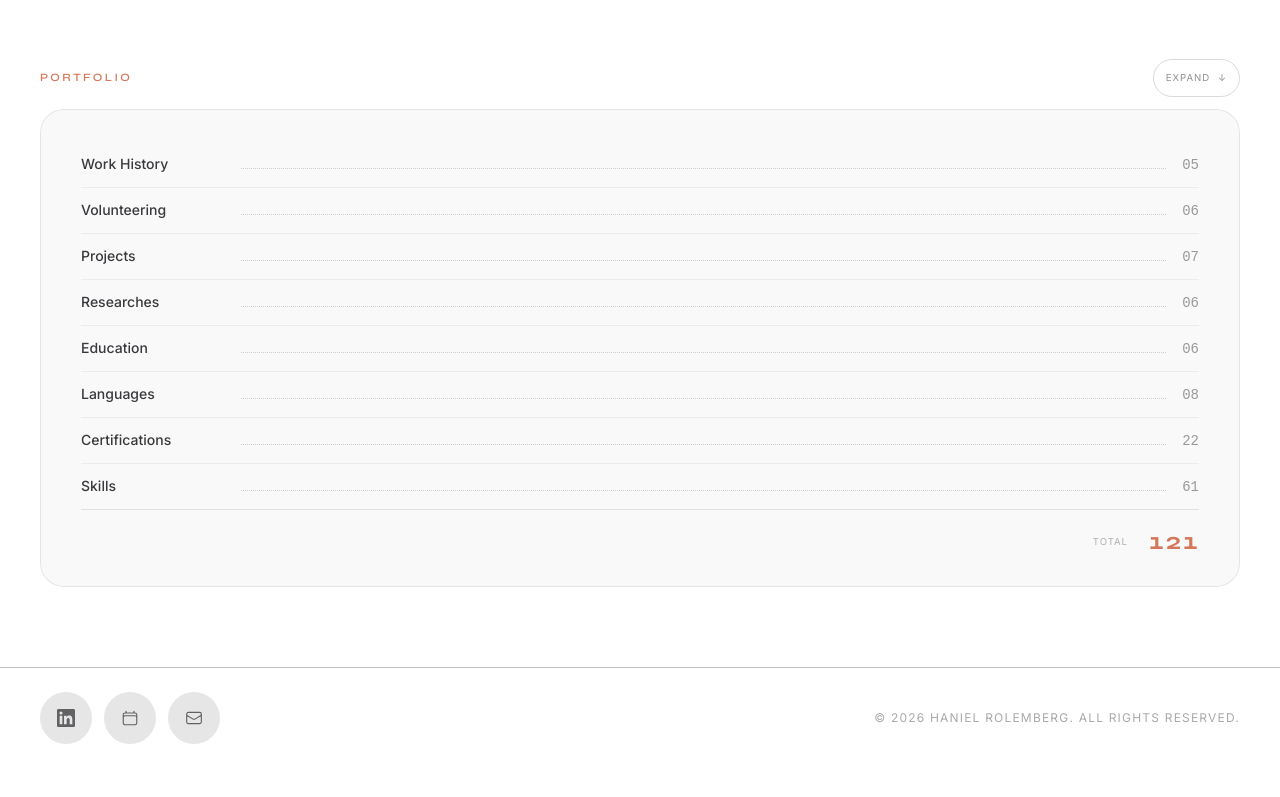
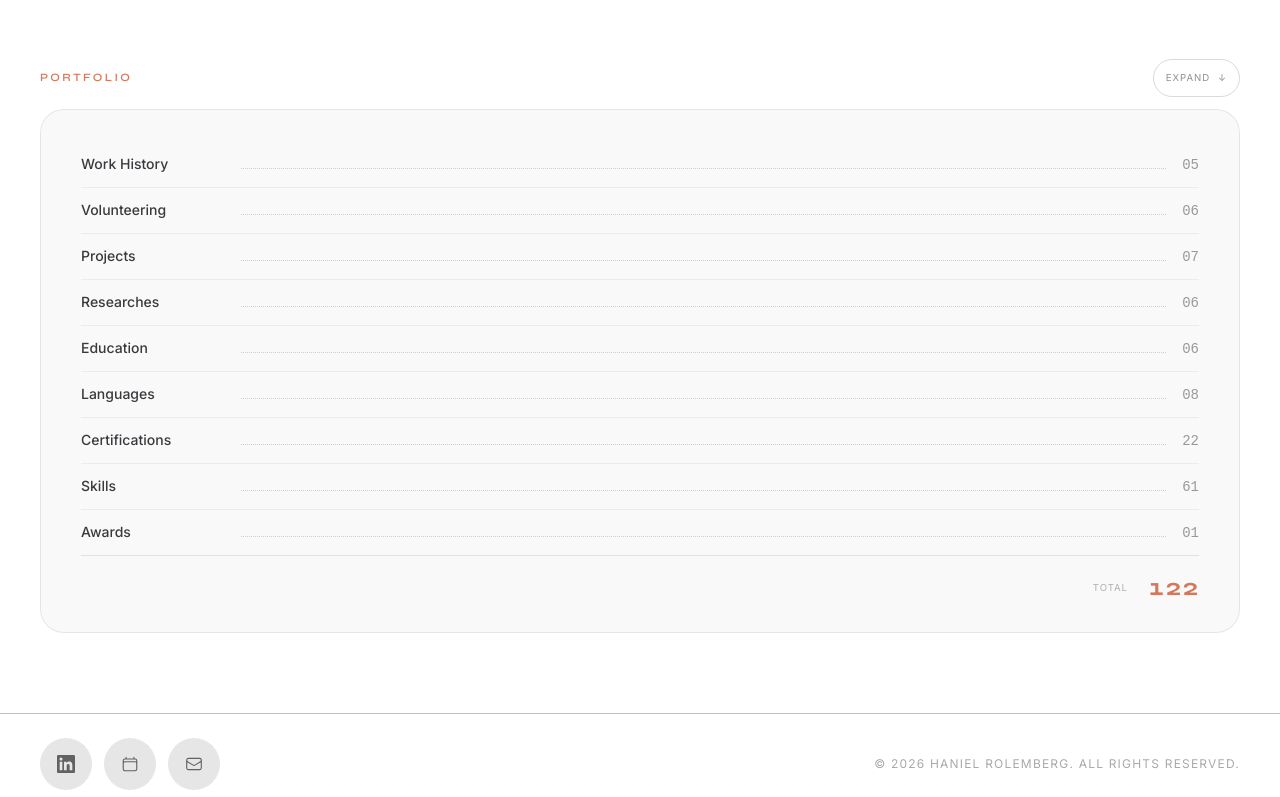
Before and after one commit to chutzpah-os/hr-portal, a Next.js app in the folder frontend/: page /portfolio in a window 1280 px wide. Shown: the part 1601-2398 px from the top of the page. Before the commit the page ends 2369 px from the top, so only its background shows below. Built offline with nearby package versions, Linux system fonts and the light colour scheme; a web font is replaced by a local one.

Commit message:
fix(portfolio): add Awards to collapsed summary index

```diff
--- a/frontend/src/components/sections/PortfolioSection.tsx
+++ b/frontend/src/components/sections/PortfolioSection.tsx
@@ -13,6 +13,7 @@ const SUMMARY = [
   { label: 'Languages',      count: portfolioData.languages.length },
   { label: 'Certifications', count: portfolioData.certifications.length },
   { label: 'Skills',         count: portfolioData.skills.reduce((s, c) => s + c.items.length, 0) },
+  { label: 'Awards',         count: portfolioData.awards.length },
 ]
 
 const total = SUMMARY.reduce((s, { count }) => s + count, 0)
```
